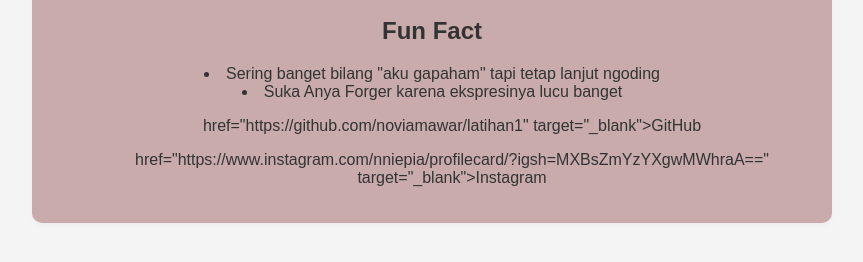
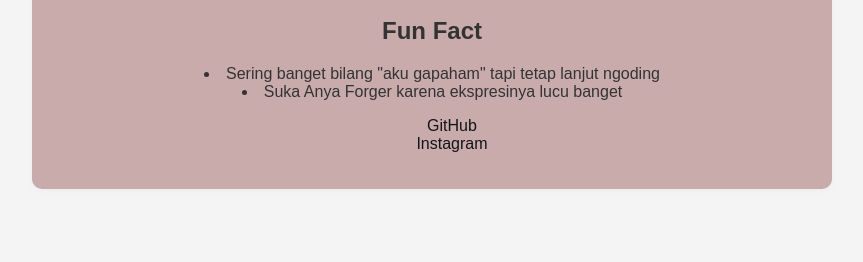
Before and after one commit to noviamawar/latihan1, a plain HTML site: page index.html in a window 1280 px wide. Shown: the part 328-590 px from the top of the page, without its empty margins (208-1071 px from the left). Drawn offline with Linux system fonts and the light colour scheme.

Commit message:
Update index.html

```diff
--- a/index.html
+++ b/index.html
@@ -54,10 +54,10 @@
   <li>Sering banget bilang "aku gapaham" tapi tetap lanjut ngoding</li>
   <li>Suka Anya Forger karena ekspresinya lucu banget</li>
     <ul>
-        <div style="text-align: center;">
-      <p> href="https://github.com/noviamawar/latihan1" target="_blank">GitHub</p>
-      <p> href="https://www.instagram.com/nniepia/profilecard/?igsh=MXBsZmYzYXgwMWhraA==" target="_blank">Instagram</p>
- </div>
+       <div style="text-align: center;">
+  <a href="https://github.com/noviamawar/latihan1" target="_blank">GitHub</a><br>
+  <a href="https://www.instagram.com/nnieppia/profilecard/?igsh=MXBsZmYzYXgwMWhraA==" target="_blank">Instagram</a>
+</div>
     </ul>
   </div>
 </body>
```
